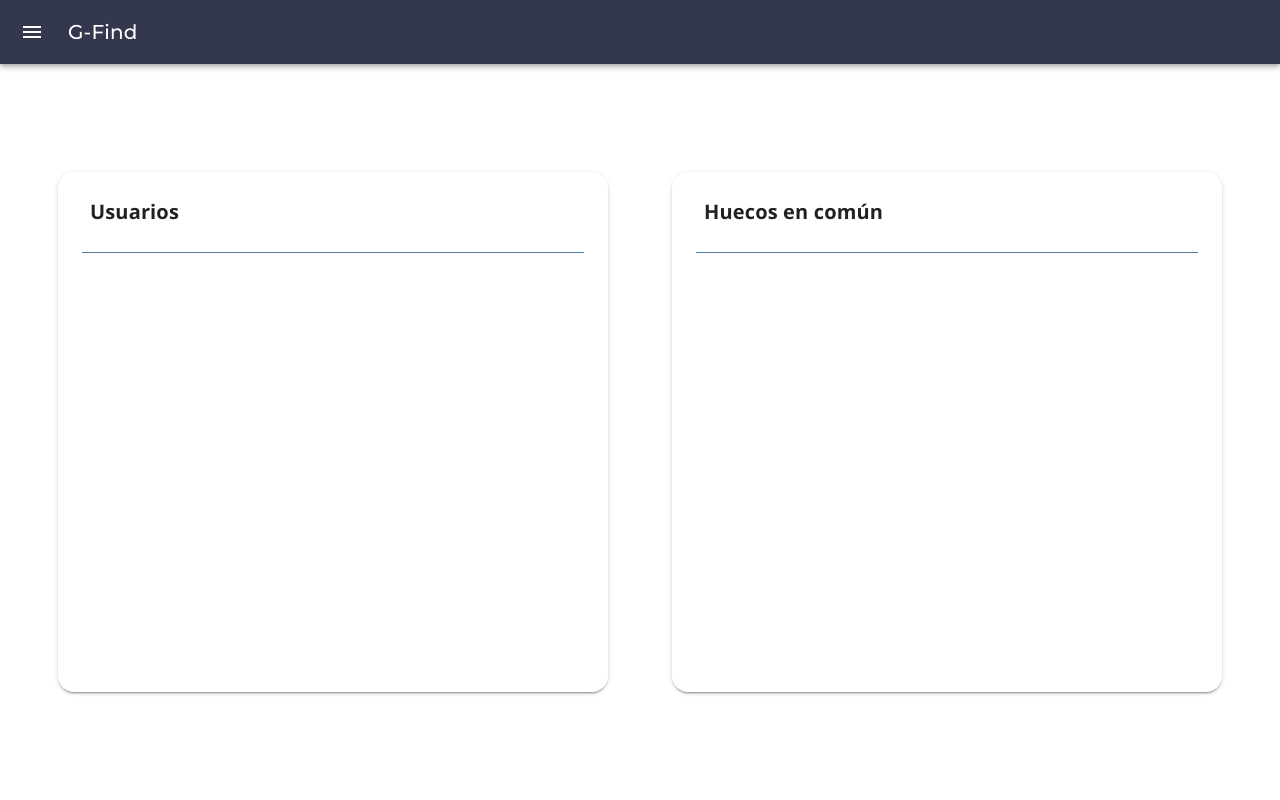
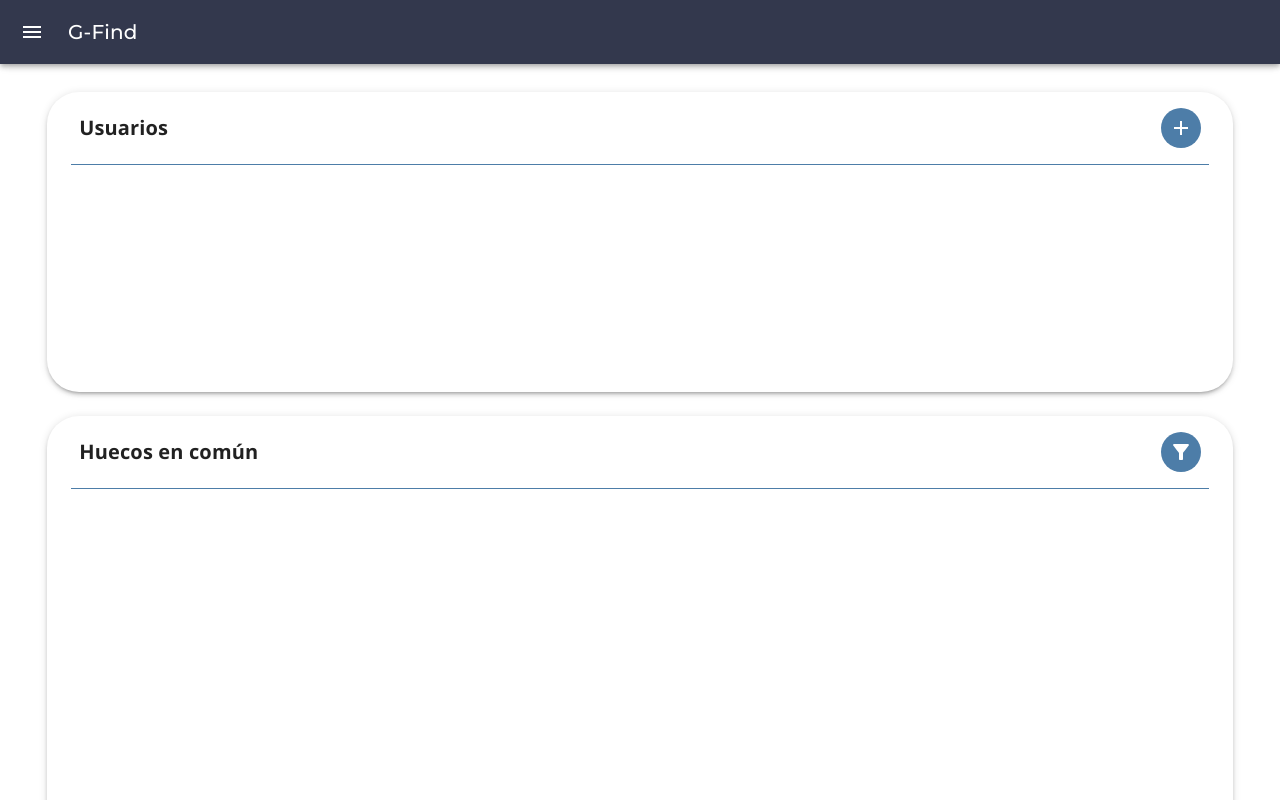
Before and after one commit to dgop92/GFind, a React (Create React App) app: page /find in a window 1280 px wide. Built offline with nearby package versions, Linux system fonts and the light colour scheme.

Commit message:
feat: add base for find page

```diff
--- a/src/components/core/Find.jsx
+++ b/src/components/core/Find.jsx
@@ -2,45 +2,93 @@ import React from "react";
 import Typography from "@mui/material/Typography";
 import Box from "@mui/material/Box";
 import Paper from "@mui/material/Paper";
+import AddIcon from "@mui/icons-material/Add";
+import FilterAltIcon from "@mui/icons-material/FilterAlt";
 import Divider from "@mui/material/Divider";
+import Fab from "@mui/material/Fab";
 
 export default function Find() {
   return (
     <Box
       sx={{
         display: "flex",
+        flexDirection: "column",
+        flexGrow: 1,
         alignItems: "center",
-        flexGrow: 1,
-        justifyContent: "center",
-        flexDirection: {
-          xs: "column",
-          md: "row",
-        },
       }}
     >
-      <FindNameContainer name="Usuarios" />
-      <FindNameContainer name="Huecos en común" />
+      <UsersCard />
+      <GapsCard />
     </Box>
   );
 }
 
-function FindNameContainer({ name }) {
+function FindCardFAB({ icon, onClick = () => {} }) {
+  return (
+    <Fab size="small" color="secondary" sx={{ boxShadow: "none" }} onClick={onClick}>
+      {icon}
+    </Fab>
+  );
+}
+
+function FindCardHeader({ name, icon, onClick }) {
+  return (
+    <>
+      <Box
+        sx={{
+          display: "flex",
+          alignItems: "center",
+          justifyContent: "space-between",
+          px: 4,
+          py: 2,
+        }}
+      >
+        <Typography variant="h6" sx={{ fontWeight: 700 }}>
+          {name}
+        </Typography>
+        <FindCardFAB icon={icon} onClick={onClick} />
+      </Box>
+      <Divider sx={{ borderColor: (theme) => theme.palette.secondary.main, mx: 3 }} />
+    </>
+  );
+}
+
+function UsersCard() {
   return (
     <Paper
       component="section"
-      elevation={2}
+      elevation={3}
       sx={{
-        width: "90vw",
-        maxWidth: 550,
-        margin: "1.5rem 2rem",
-        height: "65vh",
-        borderRadius: (theme) => theme.spacing(2),
+        width: {
+          xs: "100%",
+          md: "95%",
+        },
+        minHeight: 300,
+        borderRadius: (theme) => theme.spacing(4),
+        my: 1.5,
       }}
     >
-      <Typography variant="h6" sx={{ padding: "1.5rem 2rem", fontWeight: 700 }}>
-        {name}
-      </Typography>
-      <Divider sx={{ borderColor: (theme) => theme.palette.secondary.main, mx: 3 }} />
+      <FindCardHeader name="Usuarios" icon={<AddIcon />} />
     </Paper>
   );
 }
+
+function GapsCard() {
+  return (
+    <Paper
+      component="section"
+      elevation={3}
+      sx={{
+        width: {
+          xs: "100%",
+          md: "95%",
+        },
+        minHeight: 500,
+        borderRadius: (theme) => theme.spacing(4),
+        my: 1.5,
+      }}
+    >
+      <FindCardHeader name="Huecos en común" icon={<FilterAltIcon />} />
+    </Paper>
+  );
+}
```
